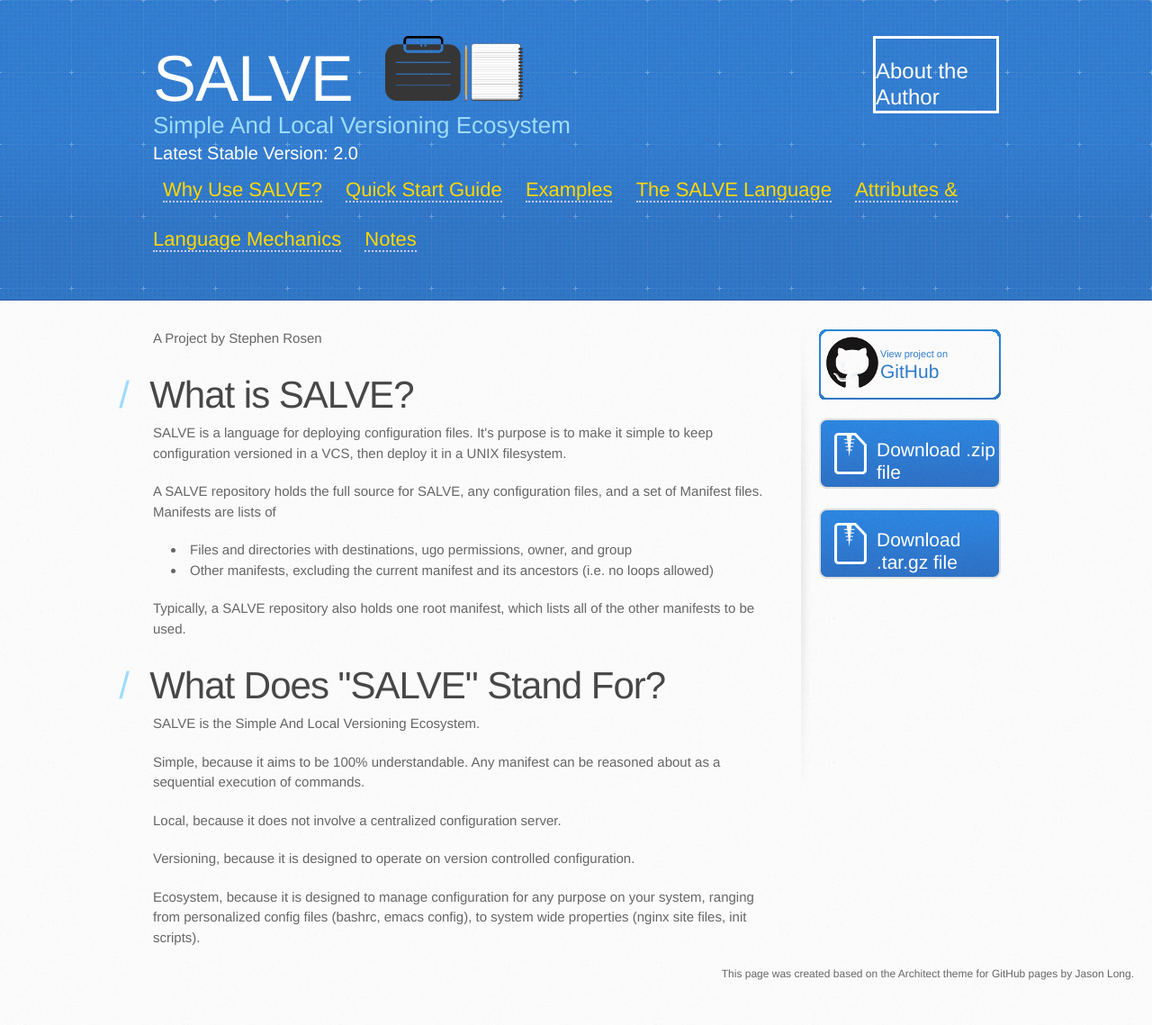
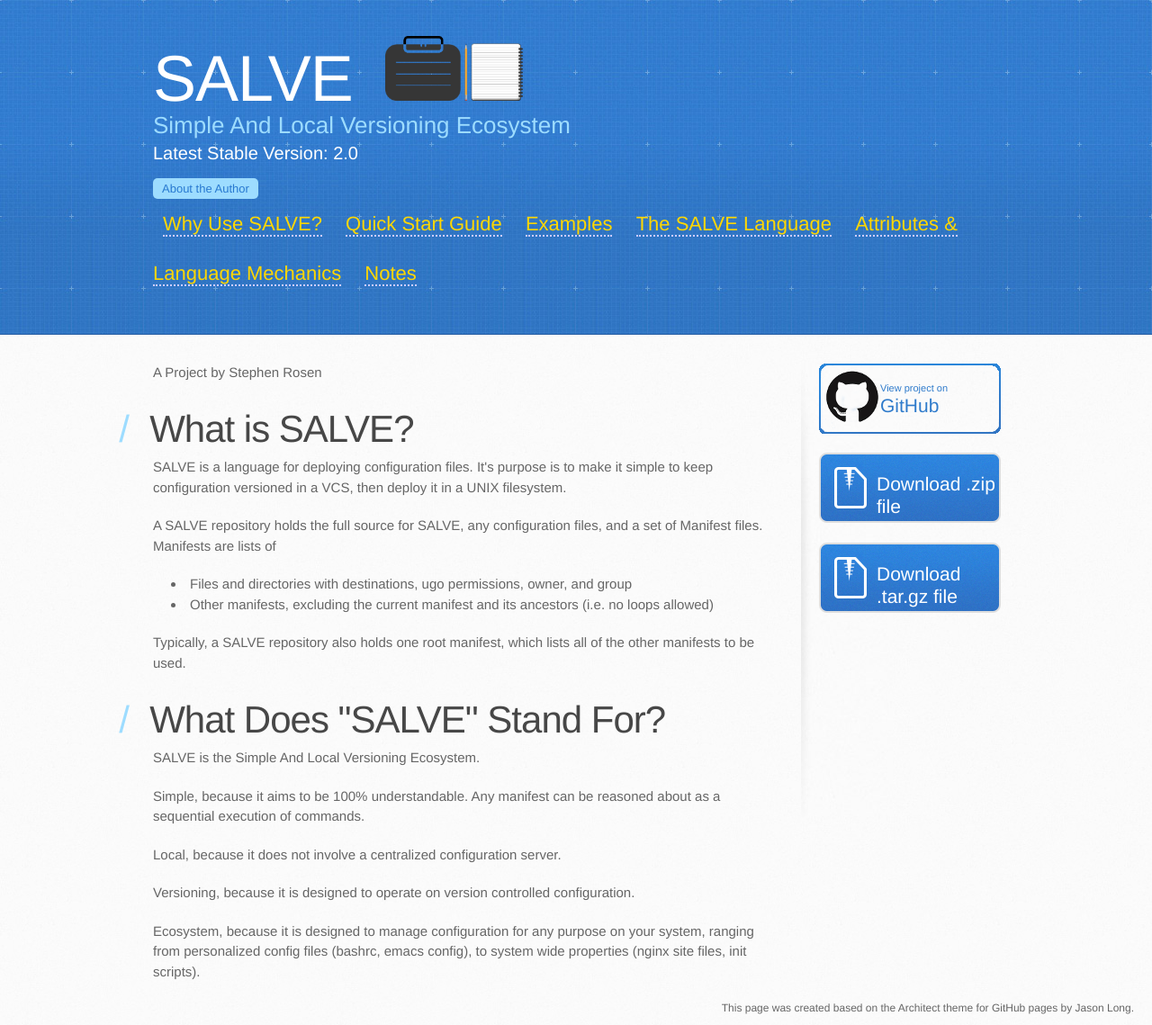
Before and after one commit to sirosen/salve.sirosen.net, a Jekyll site: the page built from index.html, in a window 1280 px wide. Shown: the whole page at 90% size. Built offline with Jekyll 4.4.1, drawn with Linux system fonts in a browser that asks for light colours; some web fonts are replaced; before the commit the page ends 1101 px from its top, so only the background shows below that.

Commit message:
Modified "About the Author" to always be compact.
Just uses the old mobile style even at full scale.

```diff
--- a/stylesheets/stylesheet.css
+++ b/stylesheets/stylesheet.css
@@ -159,11 +159,21 @@ a.button {
 }
 
 header a.button {
-  position: absolute;
-  right: 0;
-  top: 0;
-  border-style: solid;
-  border-width: 3px;
+  background-image: none;
+  width: auto;
+  height: auto;
+  display: inline-block;
+  margin-top: 15px;
+  padding: 5px 10px;
+  position: relative;
+  text-align: center;
+  font-size: 13px;
+  line-height: 1;
+  background-color: #9ddcff;
+  color: #2879d0;
+  -moz-border-radius: 5px;
+  -webkit-border-radius: 5px;
+  border-radius: 5px;
 }
 
 aside a.button {
@@ -480,27 +490,6 @@ footer a:hover {
   header h3 {
     font-size: 18px;
   }
-  header a.button {
-    background-image: none;
-    width: auto;
-    height: auto;
-    display: inline-block;
-    margin-top: 15px;
-    padding: 5px 10px;
-    position: relative;
-    text-align: center;
-    font-size: 13px;
-    line-height: 1;
-    background-color: #9ddcff;
-    color: #2879d0;
-    -moz-border-radius: 5px;
-    -webkit-border-radius: 5px;
-    border-radius: 5px;
-  }
-  header a.button small {
-    font-size: 13px;
-    display: inline;
-  }
   #main-content,
   aside#sidebar {
     float: none;
```
